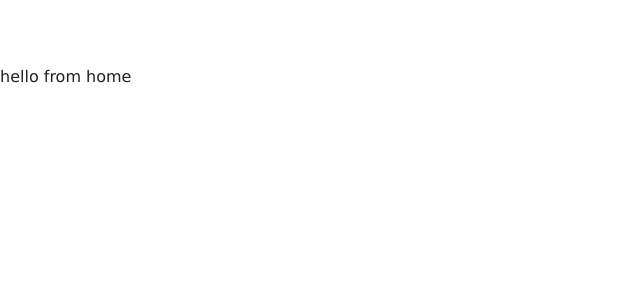
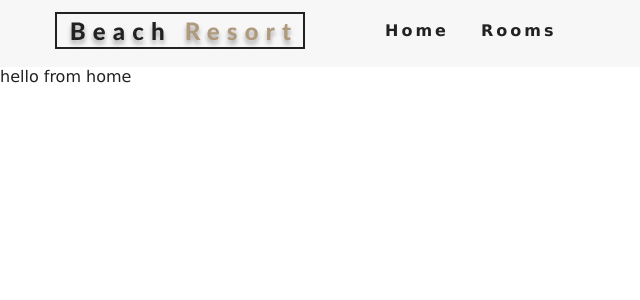
Before and after one commit to ABHISHEK-T-S/resort, a React (Create React App) app: page / in a window 1280 px wide. Shown: the top 300 px of the page, without its empty margins (0-640 px from the left). Built offline with nearby package versions, Linux system fonts and the light colour scheme.

Commit message:
navbar added

```diff
--- a/src/App.js
+++ b/src/App.js
@@ -1,16 +1,22 @@
+//imports from libraries
 import React from 'react';
-import './App.css';
 import { BrowserRouter as Router,Switch,Route,Link } from "react-router-dom";
 
-
-
+//imports from src
+import './App.css';
 import Home from './pages/Home';
 import Rooms from './pages/Rooms';
 import SingleRoom from './pages/SingleRoom';
 import Error from './pages/Error';
+import NavBar from './Components/NavBar';
+
+//App component
 function App() {
   return (
     <div className="App">
+      <NavBar />
+
+      {/* router  */}
       <Switch>
       <Route exact path ="/" component ={Home} />
       <Route exact path ="/rooms" component ={Rooms} />
--- /dev/null
+++ b/src/Components/NavBar.js
@@ -0,0 +1,42 @@
+import React  from 'react'
+import logo from '../images/logo.svg'
+import { FaAlignRight } from 'react-icons/fa';
+import { Link} from 'react-router-dom'
+import { Component } from 'react'
+
+
+export default class NavBar extends Component {
+    state={
+        isOpen : false
+    }
+    handleToggle = () =>{
+        this.setState({isOpen :!this.state.isOpen})
+        console.log(this.state.isOpen)
+    }
+
+    render() {
+        return (
+            <nav className = "navbar">
+                <div className = "nav-center">
+                    <div className ="nav-header">
+                        <Link to="/">
+                            <img src={logo} alt="Beach Resort" />
+                        </Link>
+                        <button type="button" className="nav-btn" onClick = {this.handleToggle}>
+                            <FaAlignRight className="nav-icon" />
+                        </button>
+                    </div>
+                    <ul className={this.state.isOpen ? "nav-links show-nav" : "nav-links"}>
+                        <li>
+                            <Link to ="/">Home</Link>
+                        </li>
+                        <li>
+                            <Link to = "/rooms">Rooms</Link>
+                        </li>
+
+                    </ul>
+                </div>
+            </nav>
+        )
+    }
+}
```
Also changed, not shown: src/Components/Hero.js (added, +13 -0 lines).
